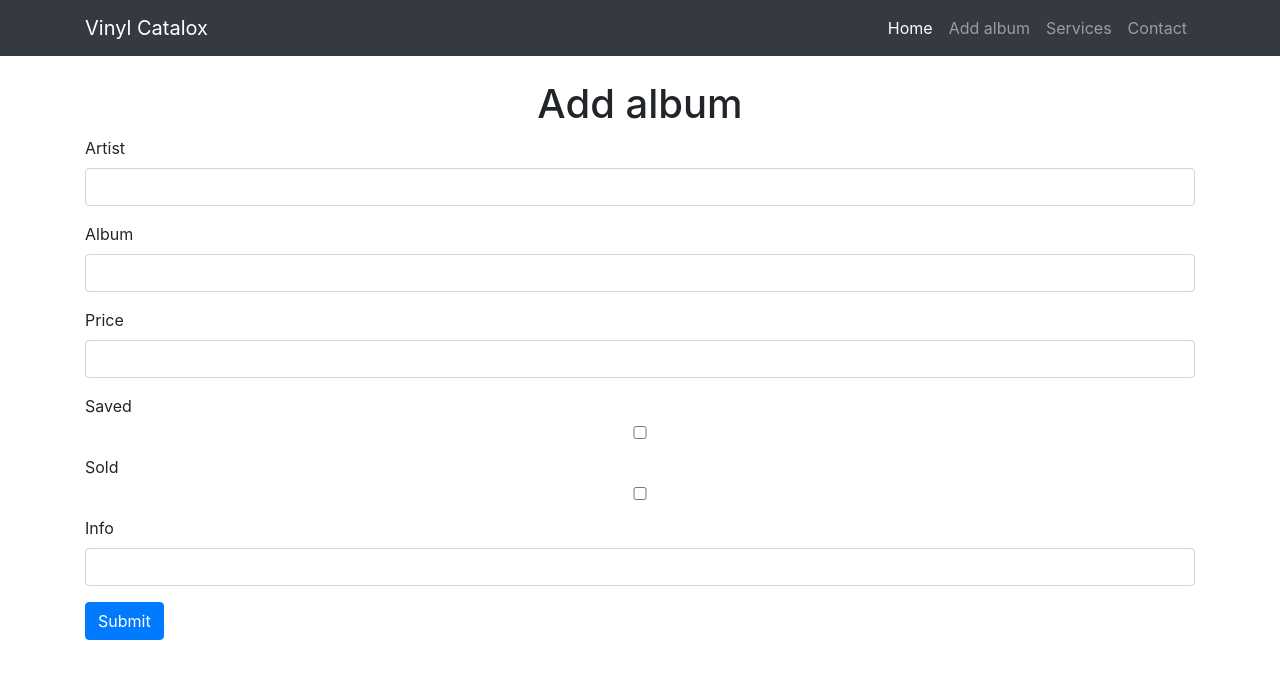
After one commit to kanguarrovi/Catalox, a Flask app: page /add_album in a window 1280 px wide. The commit adds this page. Shown: the top 679 px of the page. Run offline with Flask 2, Linux system fonts and the light colour scheme; some libraries are stand-ins or nearby versions.

Commit message:
Add vinyl

```diff
--- a/app.py
+++ b/app.py
@@ -1,9 +1,11 @@
 import sqlite3 as sql
-from flask import Flask, render_template
+from flask import Flask, render_template, flash, redirect, url_for, request
 from database.connection import query_db
+from wtforms import Form, BooleanField, StringField, IntegerField, PasswordField, validators
 
 app = Flask(__name__, static_url_path='/static')
 
+#Main page
 @app.route('/')
 @app.route('/index')
 def index():
@@ -18,5 +20,41 @@ def index():
 		msg = 'No Articles found'
 		return render_template('index.html', msg=msg)
 
+#Album form
+class AlbumForm(Form):
+	#Image to consider
+	artist = StringField('Artist', [validators.Length(min=1)])
+	name = StringField('Album', [validators.Length(min=1)])
+	price = IntegerField('Price',[validators.NumberRange(min=0)])
+	saved = BooleanField('Saved')
+	sold = BooleanField('Sold')
+	info = StringField('Info')
+
+@app.route('/add_album', methods=['GET', 'POST'])
+def add_album():
+	form = AlbumForm(request.form)
+	if request.method == 'POST' and form.validate():
+		artist = form.artist.data
+		name = form.name.data
+		price = form.price.data
+		saved = 1 if form.saved.data else 0
+		sold = 1 if form.sold.data else 0
+		info = form.info.data
+
+		con = sql.connect("database/vinyl-catalox.db")
+		cur = con.cursor()
+		cur.execute("INSERT INTO Vinyl(artist, name, price, saved, sold, info) VALUES('"
+			+ artist +"','"
+			+ name + "',"
+			+ str(price) + ","
+			+ str(saved) + ","
+			+ str(sold) + ","
+			+ "'" + info + "')"
+		)
+		con.commit()
+		return redirect(url_for('index'))
+	return render_template('add_album.html', form = form)
+
 if __name__ == '__main__':
+	app.secret_key = 'thereisnothingtodo'
 	app.run(debug=True)
--- /dev/null
+++ b/templates/add_album.html
@@ -0,0 +1,27 @@
+{% extends 'base.html' %}
+
+{% block body %}
+  <center><h1>Add album</h1></center>
+  {% from "includes/_formhelpers.html" import render_field %}
+  <form method="POST" action="">
+    <div class="form-group">
+      {{ render_field(form.artist, class="form-control") }}
+    </div>
+    <div class="form-group">
+      {{ render_field(form.name, class="form-control") }}
+    </div>
+    <div class="form-group">
+      {{ render_field(form.price, class="form-control") }}
+    </div>
+    <div class="form-group">
+      {{ render_field(form.saved, class="form-control") }}
+    </div>
+    <div class="form-group">
+      {{ render_field(form.sold, class="form-control") }}
+    </div>
+    <div class="form-group">
+      {{ render_field(form.info, class="form-control") }}
+    </div>
+    <p><input class="btn btn-primary" type="submit" value="Submit"></p>
+  </form>
+{% endblock %}
--- /dev/null
+++ b/templates/includes/_formhelpers.html
@@ -0,0 +1,9 @@
+{% macro render_field(field) %}
+	{{ field.label }}
+	{{ field(**kwargs)|safe }}
+	{% if field.errors %}
+		{% for error in field.errors %}
+			<span class="help-inline">{{ error }}</span>
+		{% endfor %}
+	{% endif %}
+{% endmacro %}
--- a/templates/includes/_navbar.html
+++ b/templates/includes/_navbar.html
@@ -13,7 +13,7 @@
           </a>
         </li>
         <li class="nav-item">
-          <a class="nav-link" href="#">About</a>
+          <a class="nav-link" href="/add_album">Add album</a>
         </li>
         <li class="nav-item">
           <a class="nav-link" href="#">Services</a>
```
Also changed, not shown: database/vinyl-catalox.sql (+12 -3 lines), database.db (deleted), database/database.py (line endings or trailing spaces), database/vinyl-catalox.db, vinyl-catalox.db (deleted).
